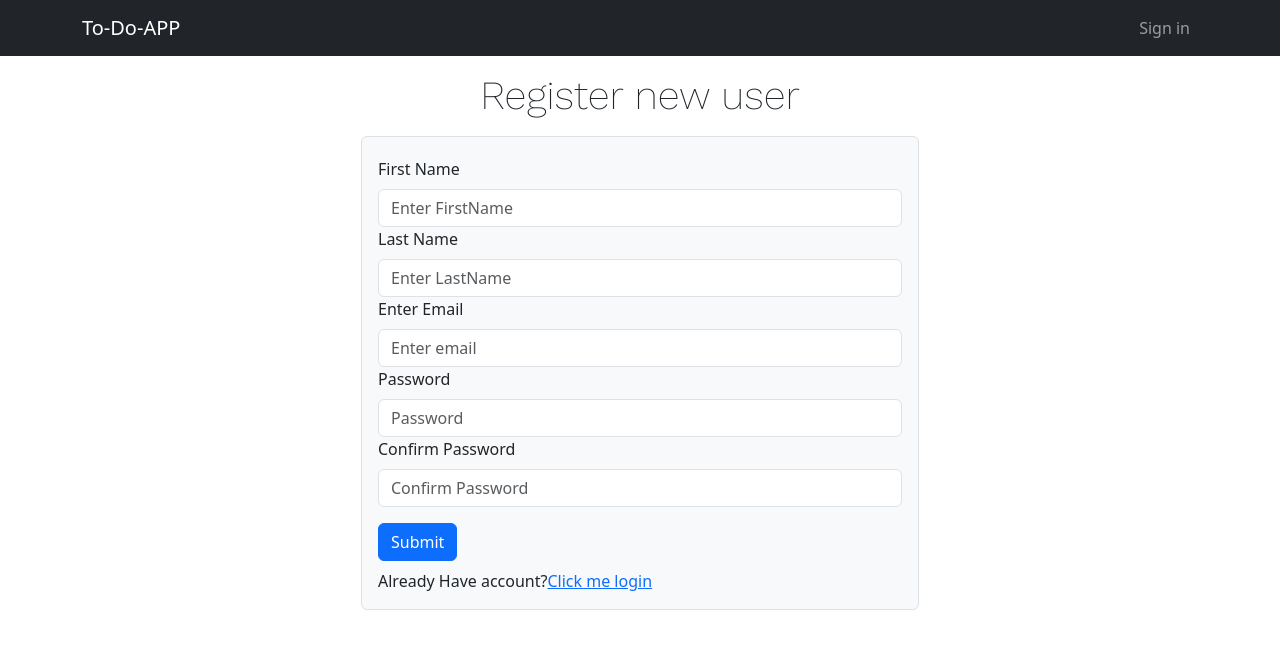
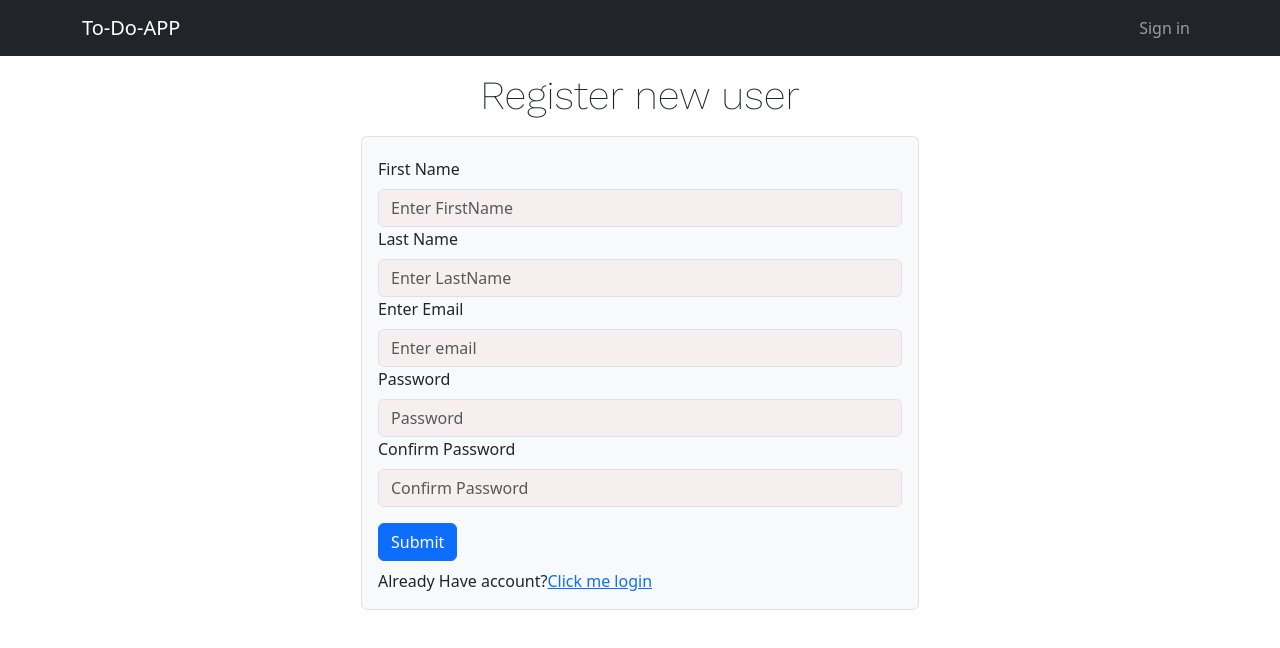
Before and after one commit to Shahzaibzah00r/Todo_App_Front-end, a React (Create React App) app: page /register in a window 1280 px wide. Shown: the top 648 px of the page. Built offline with nearby package versions, Linux system fonts and the light colour scheme.

Commit message:
page not found try to fix by using _redirects

```diff
--- a/src/My_Componets/Users/Register.js
+++ b/src/My_Componets/Users/Register.js
@@ -62,6 +62,7 @@ const Register = () => {
               <Form.Group as={Col} controlId="formGridText1">
                 <Form.Label>First Name</Form.Label>
                 <Form.Control
+                  style={{ backgroundColor: "#f7efef" }}
                   type="text"
                   placeholder="Enter FirstName"
                   required
@@ -72,6 +73,7 @@ const Register = () => {
               <Form.Group as={Col} controlId="formGridText2">
                 <Form.Label>Last Name</Form.Label>
                 <Form.Control
+                  style={{ backgroundColor: "#f7efef" }}
                   type="text"
                   onChange={(e) => setLName(e.target.value)}
                   placeholder="Enter LastName"
@@ -82,6 +84,7 @@ const Register = () => {
               <Form.Group as={Col} controlId="formGridEmail">
                 <Form.Label>Enter Email</Form.Label>
                 <Form.Control
+                  style={{ backgroundColor: "#f7efef" }}
                   type="email"
                   onChange={(e) => setEmail(e.target.value)}
                   placeholder="Enter email"
@@ -92,6 +95,7 @@ const Register = () => {
               <Form.Group as={Col} controlId="formGridPassword">
                 <Form.Label>Password</Form.Label>
                 <Form.Control
+                  style={{ backgroundColor: "#f7efef" }}
                   type="password"
                   onChange={(e) => setPassword(e.target.value)}
                   placeholder="Password"
@@ -101,6 +105,7 @@ const Register = () => {
               <Form.Group as={Col} controlId="formGridCPassword">
                 <Form.Label>Confirm Password</Form.Label>
                 <Form.Control
+                  style={{ backgroundColor: "#f7efef" }}
                   type="password"
                   onChange={(e) => setCPassword(e.target.value)}
                   placeholder="Confirm Password"
```
Also changed, not shown: 1 other file (tests, documents, lock files or other folders).
